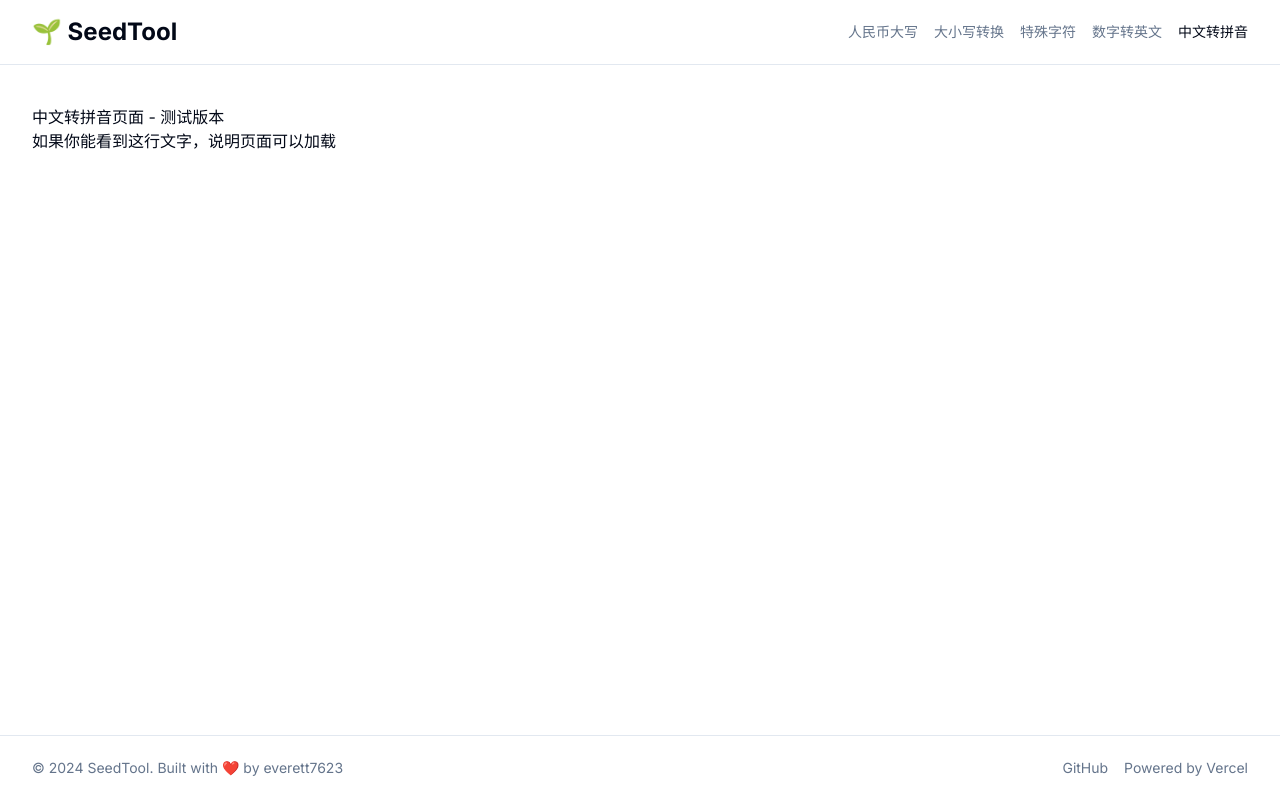
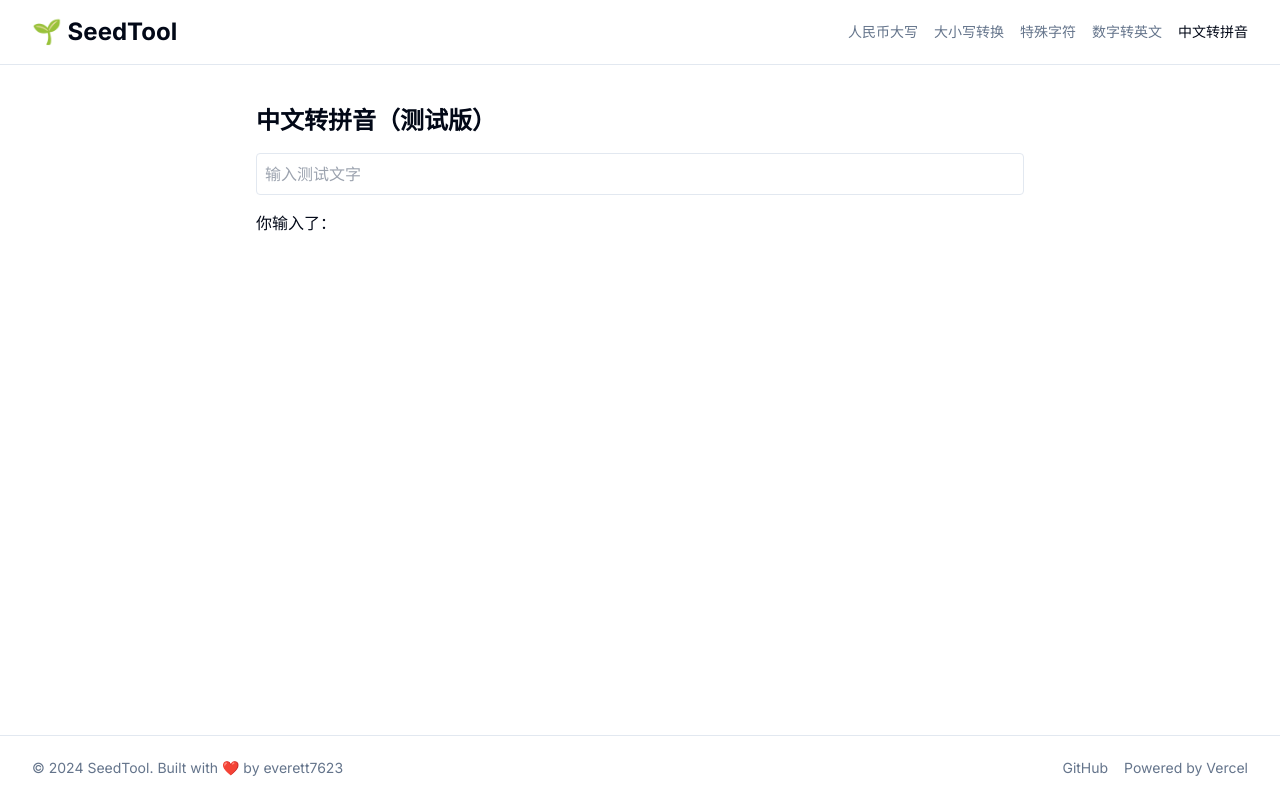
Before and after one commit to everett7623/Globokit, a Next.js app: page /tools/pinyin in a window 1280 px wide. Built offline with nearby package versions, Linux system fonts and the light colour scheme.

Commit message:
Update page.tsx

```diff
--- a/app/tools/pinyin/page.tsx
+++ b/app/tools/pinyin/page.tsx
@@ -1,8 +1,23 @@
+'use client'
+
+import { useState } from 'react'
+
 export default function PinyinPage() {
+  const [text, setText] = useState('')
+
   return (
     <div className="container py-10">
-      <h1>中文转拼音页面 - 测试版本</h1>
-      <p>如果你能看到这行文字，说明页面可以加载</p>
+      <div className="mx-auto max-w-3xl">
+        <h1 className="text-2xl font-bold mb-4">中文转拼音（测试版）</h1>
+        <input
+          type="text"
+          value={text}
+          onChange={(e) => setText(e.target.value)}
+          className="w-full p-2 border rounded"
+          placeholder="输入测试文字"
+        />
+        <p className="mt-4">你输入了：{text}</p>
+      </div>
     </div>
   )
 }
```
